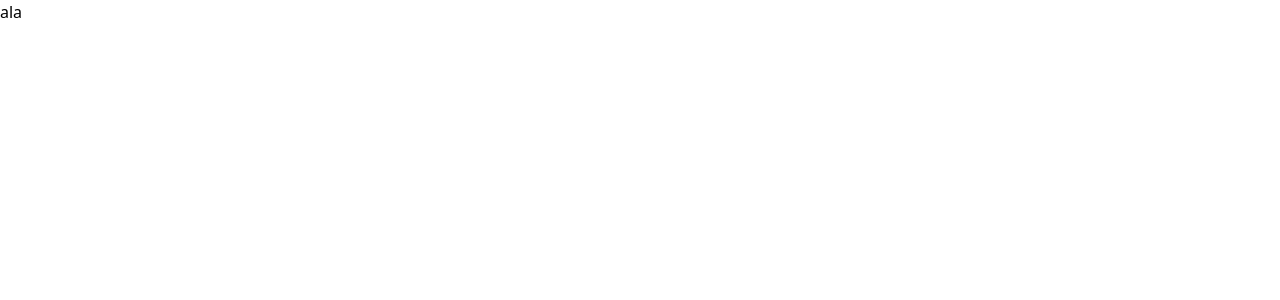
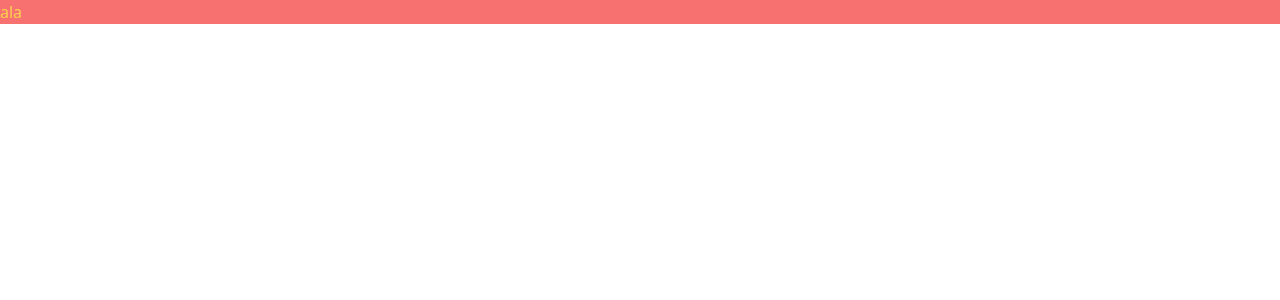
Before and after one commit to DawidRoguziak/bazar, a Nuxt app: page / in a window 1280 px wide. Shown: the top 300 px of the page. Built offline with nearby package versions, Linux system fonts and the light colour scheme.

Commit message:
setup eslint

```diff
--- a/nuxt.config.ts
+++ b/nuxt.config.ts
@@ -1,7 +1,8 @@
 // https://nuxt.com/docs/api/configuration/nuxt-config
 export default defineNuxtConfig({
-  devtools: { enabled: true },
+    devtools: {enabled: true},
     css: ['~/assets/main.css'],
+    modules: ["@nuxt/eslint"],
     postcss: {
         plugins: {
             tailwindcss: {},
--- a/package.json
+++ b/package.json
@@ -10,6 +10,7 @@
     "postinstall": "nuxt prepare"
   },
   "dependencies": {
+    "@nuxt/eslint": "^0.3.8",
     "nuxt": "^3.11.2",
     "vue": "^3.4.21",
     "vue-router": "^4.3.0"
--- a/tailwind.config.js
+++ b/tailwind.config.js
@@ -9,10 +9,12 @@ export default {
     "./error.vue",
   ],
   theme: {
-    colors: {
-
+    extend: {
+      colors: {
+        softPrimary: "#84D187",
+        primary: "#00B207"
+      },
     },
-    extend: {},
   },
   plugins: [],
 }
```
Also changed, not shown: 1 other file (tests, documents, lock files or other folders). Lines whose indentation alone changed are shown as unchanged.
